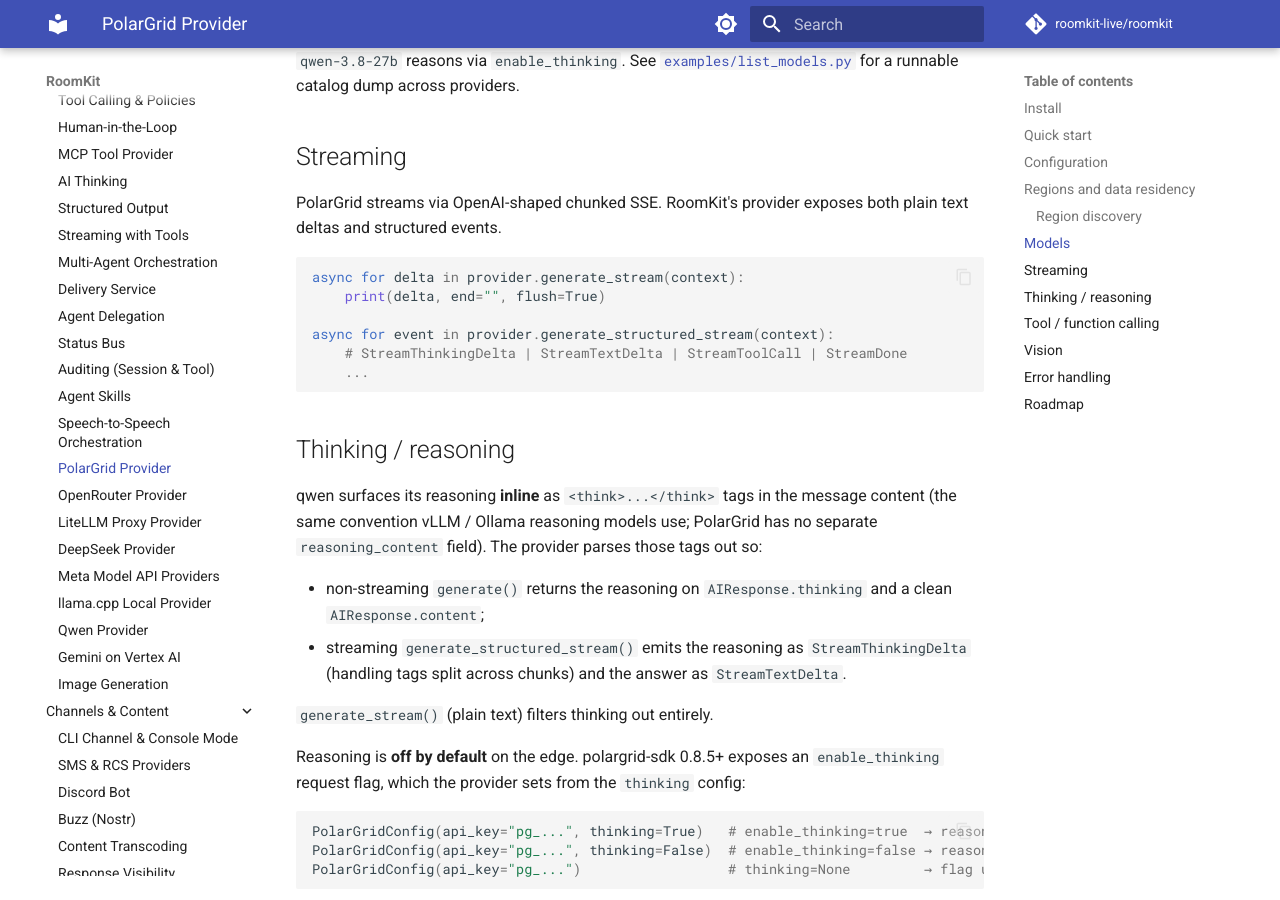
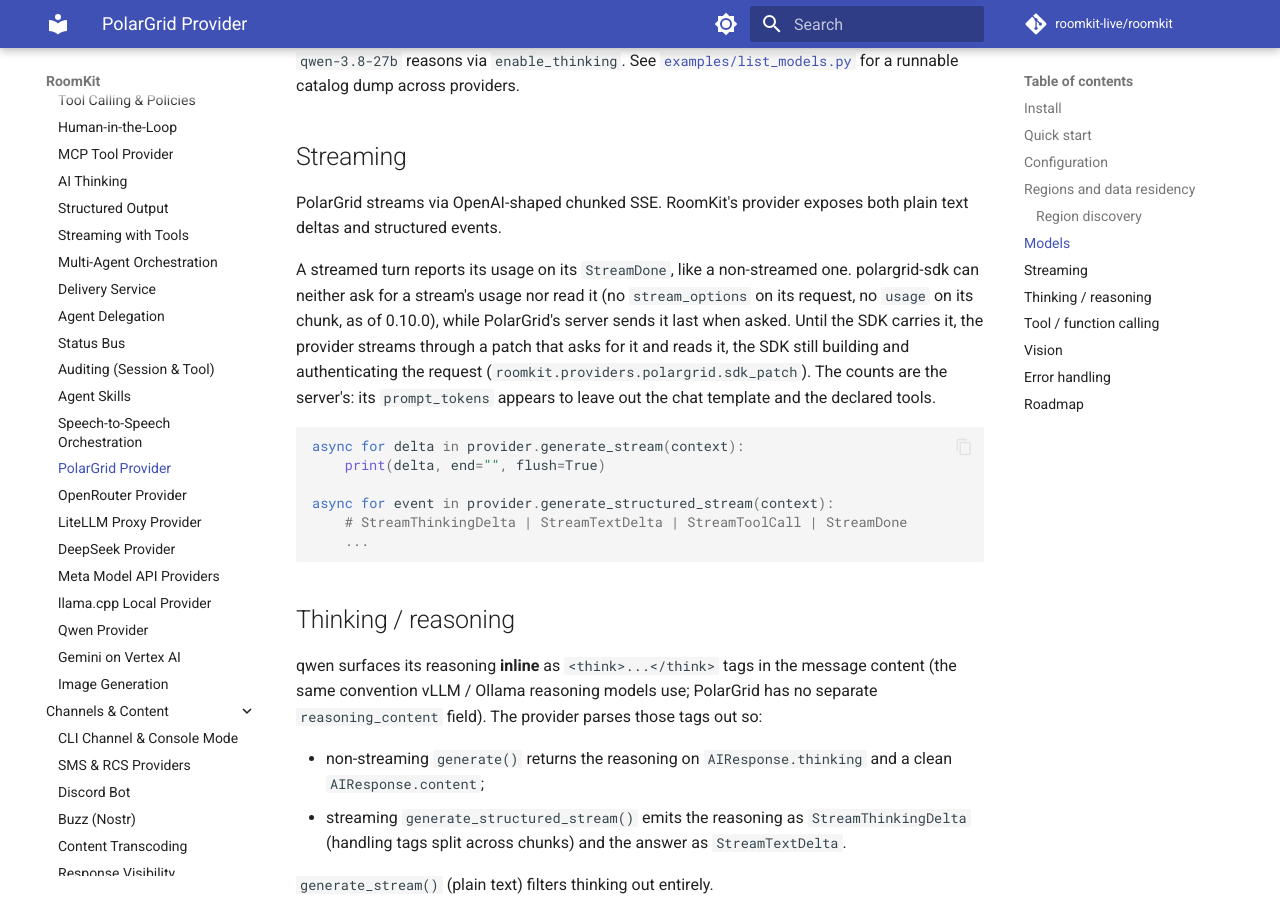
Before and after one commit to roomkit-live/roomkit-docs, an MkDocs documentation site: the page built from docs/guides/polargrid.md, in a window 1280 px wide and 900 px high, scrolled down 3963 px. Built offline with MkDocs 1.6.1 and Material for MkDocs 9.7.7, drawn with Linux system fonts in a browser that asks for light colours; comment, search, counter and statistics services are not loaded.

Commit message:
docs(polargrid): a streamed turn reports its usage, past the SDK, and whose counts they are (RMK-384)

````diff
--- a/docs/guides/polargrid.md
+++ b/docs/guides/polargrid.md
@@ -121,6 +121,8 @@ The autorouter answers `GET https://autorouter.polargrid.ai/v1/route?model=<id>`
 
 PolarGrid streams via OpenAI-shaped chunked SSE. RoomKit's provider exposes both plain text deltas and structured events.
 
+A streamed turn reports its usage on its `StreamDone`, like a non-streamed one. polargrid-sdk can neither ask for a stream's usage nor read it (no `stream_options` on its request, no `usage` on its chunk, as of 0.10.0), while PolarGrid's server sends it last when asked. Until the SDK carries it, the provider streams through a patch that asks for it and reads it, the SDK still building and authenticating the request (`roomkit.providers.polargrid.sdk_patch`). The counts are the server's: its `prompt_tokens` appears to leave out the chat template and the declared tools.
+
 ```python
 async for delta in provider.generate_stream(context):
     print(delta, end="", flush=True)
````
